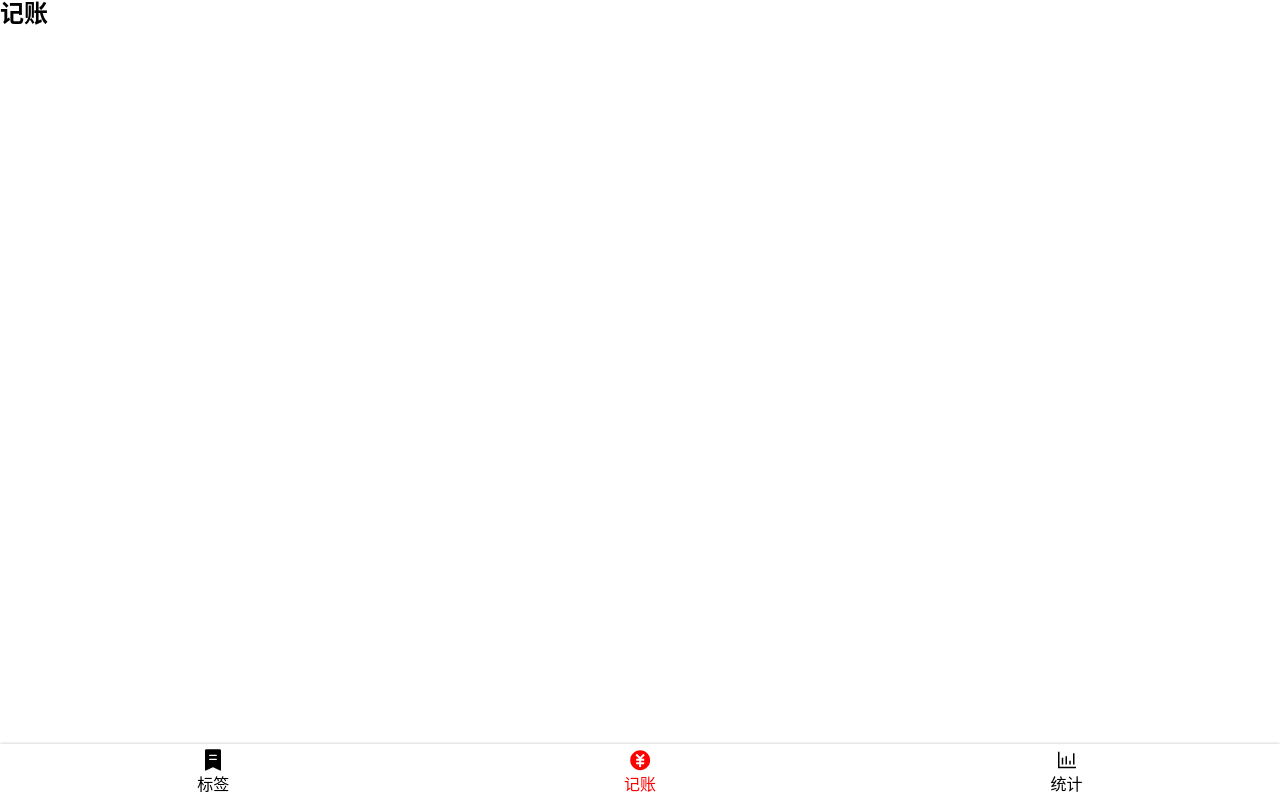
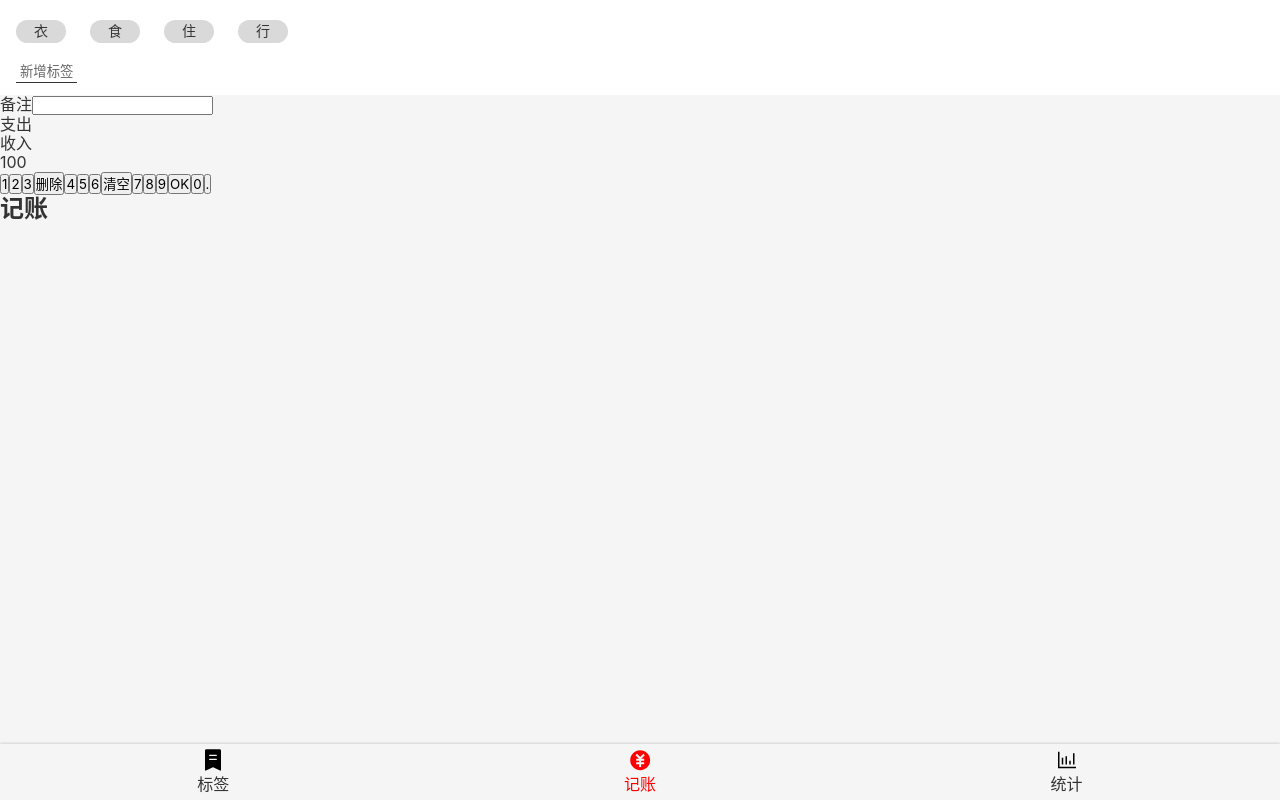
Before and after one commit to hlccare/easyrecord-react, a React app: page /#/money in a window 1280 px wide. Built offline with nearby package versions, Linux system fonts and the light colour scheme.

Commit message:
money的TagsSection UI  完成

```diff
--- a/src/App.tsx
+++ b/src/App.tsx
@@ -10,15 +10,19 @@
 import Money from "views/Money";
 import Statistics from "views/Statistics";
 import NoMatch from "views/NoMatch";
+import styled from "styled-components";
 
-
+const AppWrapper = styled.div`
+  color: #333;
+`
 
 
 function App() {
   return (
+    <AppWrapper>
       <Router>
         <Switch>
-            <Redirect exact from="/" to="/money"/>
+          <Redirect exact from="/" to="/money" />
           <Route path="/tags">
             <Tags />
           </Route>
@@ -33,6 +37,7 @@
           </Route>
         </Switch>
       </Router>
+    </AppWrapper>
   );
 }
 
--- a/src/index.scss
+++ b/src/index.scss
@@ -25,6 +25,10 @@
   font-family: $font-hei;
   font-size: 16px;
   line-height: 1.2;
+  background: #f5f5f5;
+}
+button{
+  font-family: inherit;
 }
 .icon {
   height: 1em;
--- a/src/views/Money.tsx
+++ b/src/views/Money.tsx
@@ -1,8 +1,81 @@
 import Layout from "components/Layout";
+import styled from 'styled-components';
+
+
+const TagsSection = styled.section`
+  background: #FFFFFF;
+  padding: 12px 16px;
+  >ol{
+    margin: 0 -12px;
+    >li{
+      background:#D9D9D9;
+      border-radius:18px;
+      display:inline-block;
+      padding: 3px 18px;
+      font-size:14px;
+      margin: 8px 12px;
+    }
+  }
+  > button{
+    background:none;
+    border: none;
+    padding: 2px 4px;
+    border-bottom: 1px solid #333;
+    color: #666;
+    margin-top: 8px;
+}
+`
+const NotesSection = styled.section``
+
+const CategorySection = styled.section`
+`
+const NumberPadSection = styled.section``
 
 function Money() {
   return (
     <Layout>
+      <TagsSection>
+        <ol>
+          <li>衣</li>
+          <li>食</li>
+          <li>住</li>
+          <li>行</li>
+        </ol>
+        <button>新增标签</button>
+      </TagsSection>
+      <NotesSection>
+        <label>
+          <span>备注</span>
+          <input type="text" />
+        </label>
+      </NotesSection>
+      <CategorySection>
+        <ul>
+          <li>支出</li>
+          <li>收入</li>
+        </ul>
+      </CategorySection>
+      <NumberPadSection>
+        <div>
+          100
+        </div>
+        <div>
+          <button>1</button>
+          <button>2</button>
+          <button>3</button>
+          <button>删除</button>
+          <button>4</button>
+          <button>5</button>
+          <button>6</button>
+          <button>清空</button>
+          <button>7</button>
+          <button>8</button>
+          <button>9</button>
+          <button>OK</button>
+          <button>0</button>
+          <button>.</button>
+        </div>
+      </NumberPadSection>
       <h2>记账</h2>
     </Layout>
   )
```
Lines whose indentation alone changed are shown as unchanged.
